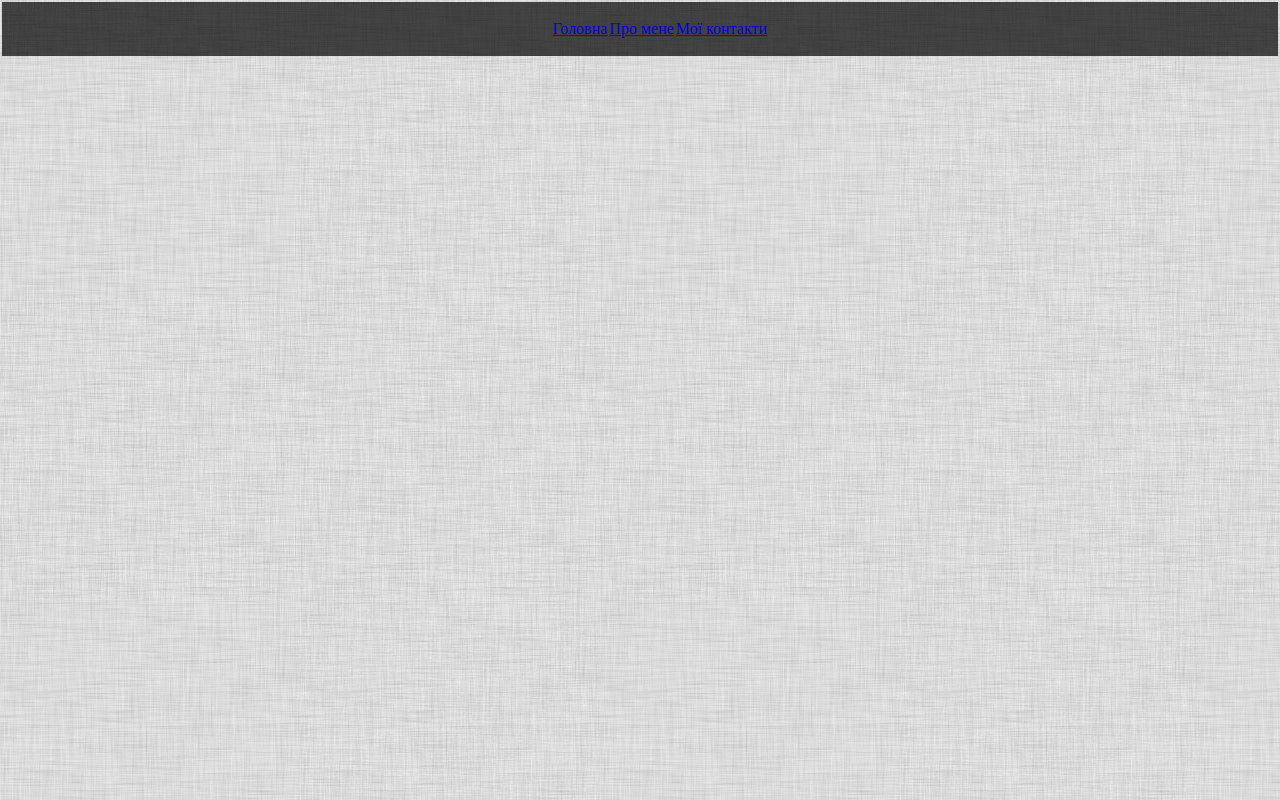
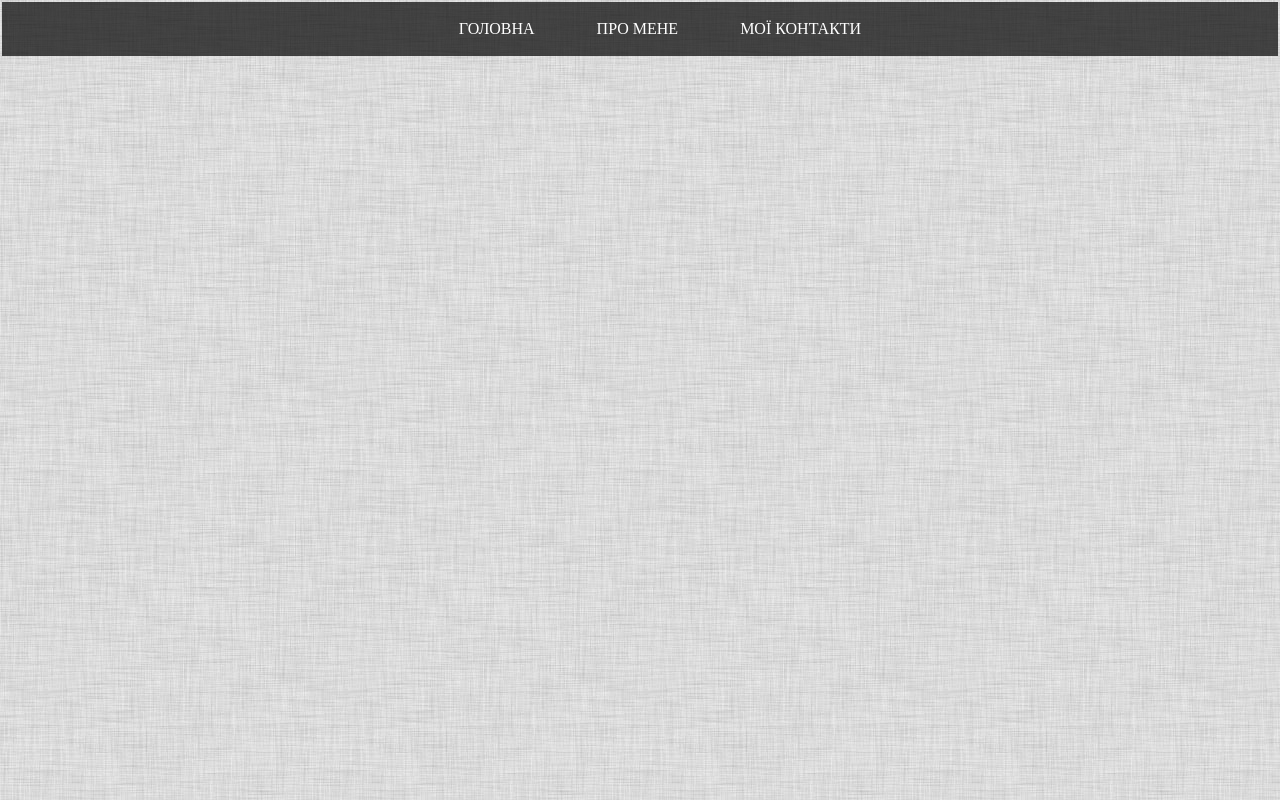
Before and after one commit to BohdanRomaniuk/First-website, a plain HTML site: page index.html in a window 1280 px wide. Drawn offline with Linux system fonts and the light colour scheme.

Commit message:
Style navigation li a

```diff
--- a/style.css
+++ b/style.css
@@ -13,3 +13,11 @@ body
 {
 	display: table-cell;
 }
+
+#navigation li a
+{
+	margin: 0 30px;
+	text-transform: uppercase;
+     	text-decoration: none;
+	color: white;
+}
```
